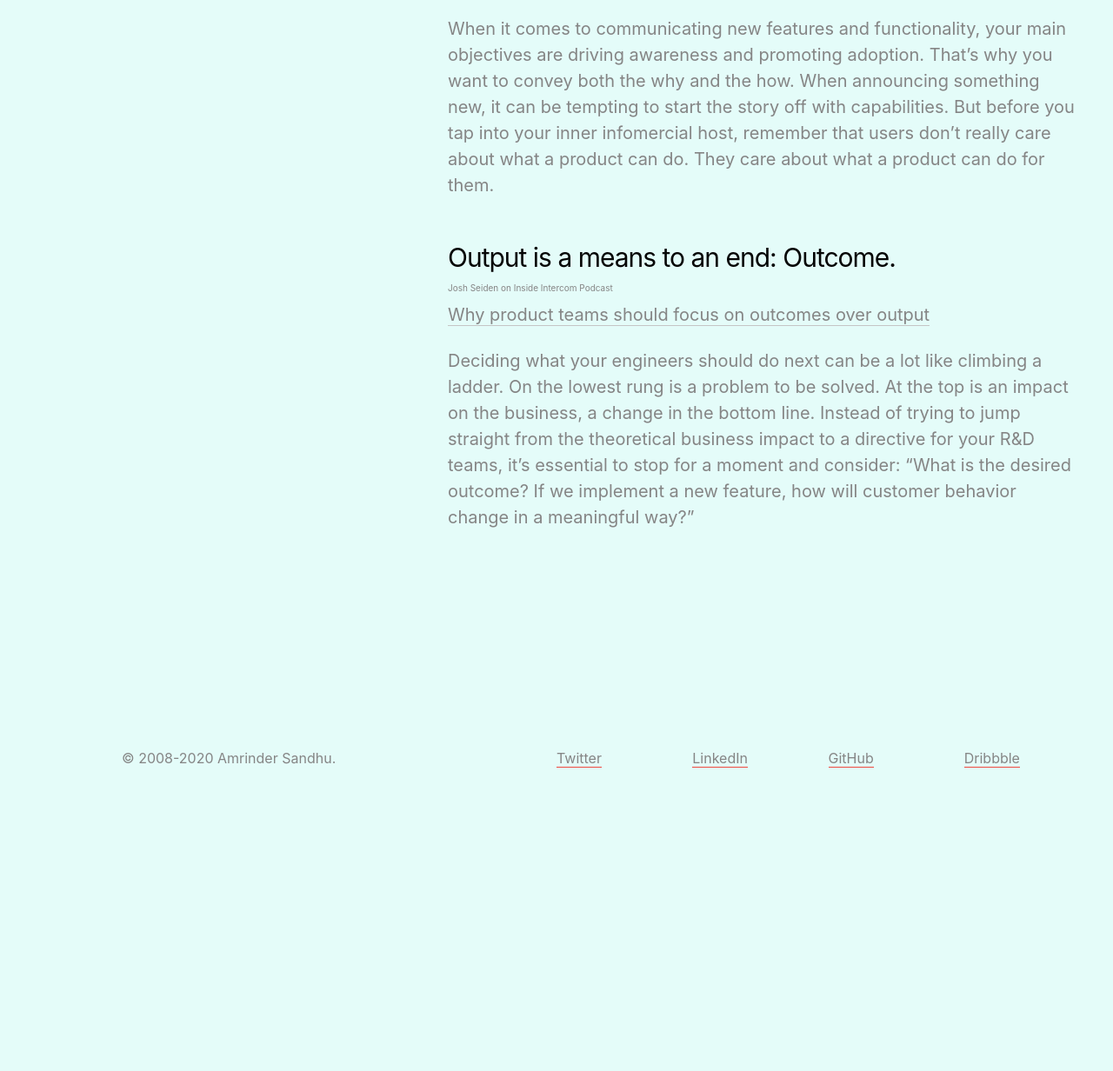
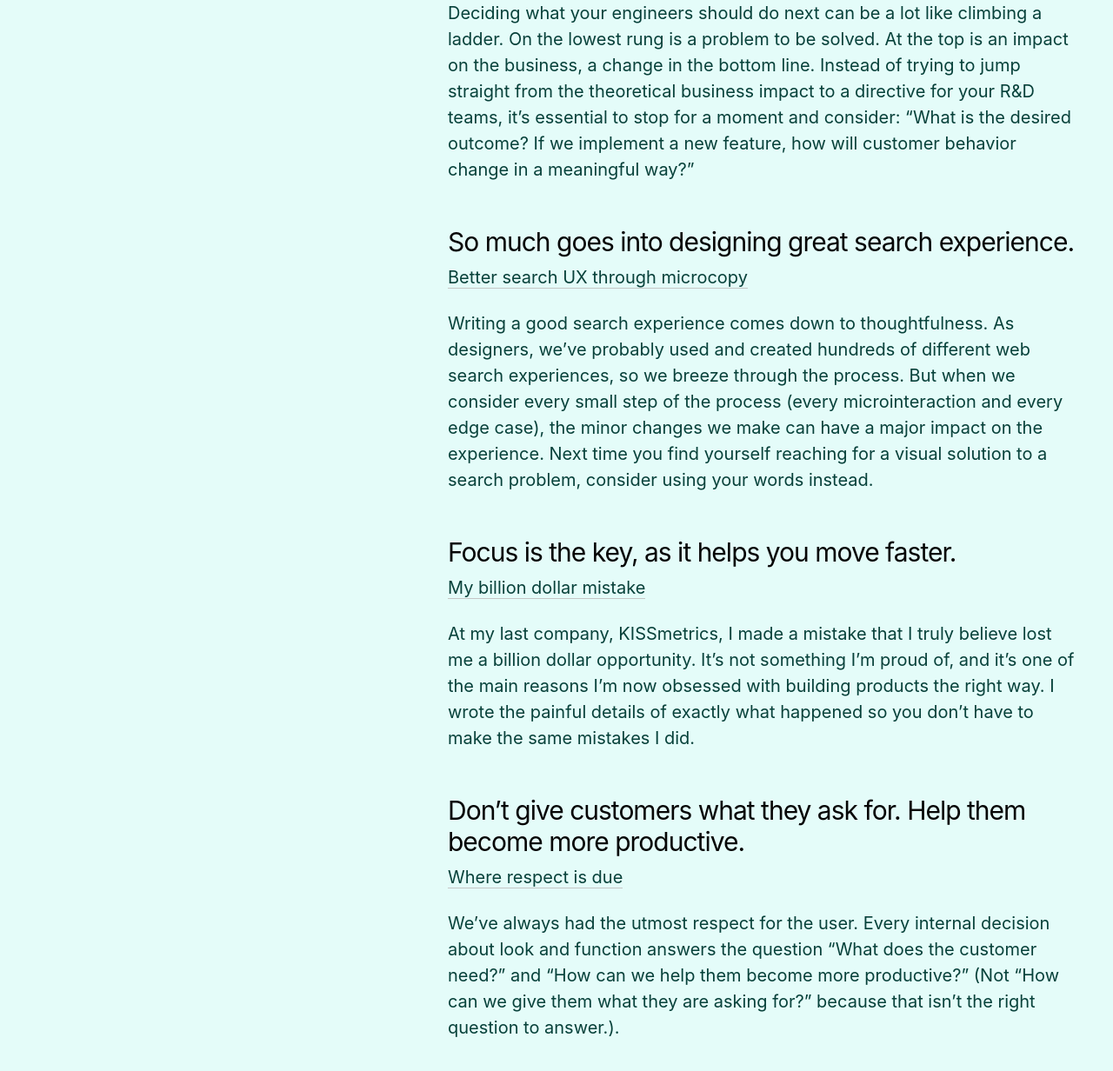
Before and after one commit to harjotgrewal/amrindersandhu, a Jekyll site: the page built from index-old.html, in a window 1280 px wide and 1400 px high, scrolled down 6005 px. Shown: the top 1232 px of the window at 87% size. Built offline with Jekyll 4.4.1, drawn with Linux system fonts in a browser that asks for light colours; before the commit the page ends 6989 px from its top, so only the background shows below that; some of the changed text lies outside the part shown.

Commit message:
[UPDATE][CSS] Text colors

```diff
--- a/_data/entries.yml
+++ b/_data/entries.yml
@@ -4,136 +4,150 @@ journal:
 - {
 	title: '“The definition of success” certainly needs a redesign. It is hugely mistaken.',
 	url: 'https://www.ideo.com/blog/24-more-things-we-want-to-redesign',
-	author: 'IDEO',
 	content-title: '24 more things we want to redesign',
 	content-copy: 'When was the last time you were annoyed by something small? Like the mean, angry noise a chip reader makes when it’s done with your card? Or the mess a pen makes when the cap pops off in your back pocket? Or how deeply, achingly, frustratingly hard it is to tie a water balloon?'
 }
 
 
-- {	title: 'Web development is both fun and frustrating because it is always changing, and fast.',
+- {
+	title: 'Web development is both fun and frustrating because it is always changing, and fast.',
 	url: 'https://css-tricks.com/why-javascript-is-eating-html/',
-	author: 'CSS-Tricks',
 	content-title: 'Why JavaScript is eating HTML',
 	content-copy: 'Web development is always changing. One trend in particular has become very popular lately, and it fundamentally goes against the conventional wisdom about how a web page should be made. It is exciting for some but frustrating for others, and the reasons for both are difficult to explain.'
 }
 
 
-- {	title: 'Code alone can’t solve every problem. It’s okay to do things that don’t scale.',
+- {
+	title: 'Code alone can’t solve every problem. It’s okay to do things that don’t scale.',
 	url: 'https://firstround.com/review/How-design-thinking-transformed-Airbnb-from-failing-startup-to-billion-dollar-business/',
-	author: 'First Round Review',
 	content-title: 'How Design Thinking transformed Airbnb from a failing startup to a billion dollar business',
 	content-copy: 'While Airbnb is data driven, they don’t let data push them around. Instead of developing reactively to metrics, the team often starts with a creative hypothesis, implements a change, reviews how it impacts the business and then repeats that process. <br/> <br/>Individual team members at Airbnb make small bets on new features, and then measure if there’s a meaningful return on the bet. If there’s a payoff, they send more pirates in that direction. This structure encourages employees to take measured, productive risks on behalf of the company that can lead to the development of major new features. It allows Airbnb to move quickly and continually find new opportunities.'
 }
 
 
-- {	title: 'Good design is understanding business and help it grow.',
+- {
+	title: 'Good design is understanding business and help it grow.',
 	url: 'https://twitter.com/jmspool/status/961804803440562176?s=20',
-	author: 'Twitter',
 	content-title: 'Jared Spool @jmspool',
 	content-copy: 'There’s only 5 things execs care about: <br/> • Increasing revenues <br/> • Decreasing costs <br/> • Increasing new business/marketshare <br/> • Increasing revenue from existing customers <br/> • Increasing shareholder value <br/><br/> Design leaders know to frame their team’s efforts as helping these priorities.'
 }
 
 
-- {	title: 'I always rely on a todo list. Now I know it has other benefits.',
+- {
+	title: 'I always rely on a todo list. Now I know it has other benefits.',
 	url: 'http://www.bbc.com/travel/story/20170504-the-japanese-skill-copied-by-the-world',
-	author: 'Fast Company',
 	content-title: 'Writing to-do lists helps your brain (whether or not you finish them)',
 	content-copy: 'Keeping a list of tasks you need to perform is like taking notes when you’re reading a book or listening to a lecture. When you take notes, you need to filter external information, summarize it in your head, and then write it down. Many studies have shown that note taking helps us distill the information we hear and remember it better than we would if we’d just heard or read it.'
 }
 
 
-- {	title: 'Mindfulness also lowers levels of anxiety and depression.',
+- {
+	title: 'Mindfulness also lowers levels of anxiety and depression.',
 	url: 'http://www.bbc.com/travel/story/20170504-the-japanese-skill-copied-by-the-world',
-	author: 'BBC',
 	content-title: 'The Japanese skill copied by the world',
 	content-copy: 'Mindfulness has become trendy around the world in recent years – but in Japan, it’s been ingrained into the culture for centuries.'
 }
 
 
-- {	title: '3 simple but effictive lessons about keeping customers at the center of what you do.',
+- {
+	title: '3 simple but effictive lessons about keeping customers at the center of what you do.',
 	url: 'https://hbr.org/2020/01/turn-your-customers-into-your-community',
-	author: 'Harvard Business Review',
 	content-title: 'Turn your Customers into your Community',
 	content-copy: 'For many organizations, cultivating a community will mean cultivating a new capacity. This is a democratic, not autocratic, route to building customer relationships. It requires trusting instead of controlling, and commitment instead of flightiness.'
 }
 
 
-- {	title: 'Interesting approach for managing your commits.',
+- {
+	title: 'Interesting approach for managing your commits.',
 	url: 'https://hofmannsven.com/2019/commit-message-driven-development',
-	author: 'Sven Hofmann',
 	content-title: 'Commit Message Driven Development',
 	content-copy: 'In software development, we usually start with writing the code. But what if we’d start by writing out the commit message? Follow me through the concept of commit message driven development.'
 }
 
 
-- {	title: 'How to increase focus to solve challenging problems by minimizing distractions.',
+- {
+	title: 'How to increase focus to solve challenging problems by minimizing distractions.',
 	url: 'https://www.smashingmagazine.com/2019/11/better-design-deep-thinking/',
-	author: 'Smashing Magazine',
 	content-title: 'Better Design With Deep Thinking',
 	content-copy: 'Task switching is a design killer. Find out why switching and interruptions are even more serious than you think and how biology makes it difficult to resist the temptation to just check your email every few minutes. Learn how to slay the distraction dragon with five practical tips for increasing focus as you tackle challenging design problems.'
 }
 
 
-- {	title: 'Some useful tips on how to impress your new boss early on.',
+- {
+	title: 'Some useful tips on how to impress your new boss early on.',
 	url: 'https://knowyourteam.com/blog/2019/09/24/how-to-impress-your-new-boss-in-your-first-30-days/" target="_blank',
-	author: 'Know Your Team',
 	content-title: 'How to impress your new boss in your first 30 days',
 	content-copy: 'Exceed expectations • Display excellent writing skills • Accept feedback willingly • Give feedback willingly • Be eager – but set expectations • Be a “manager of one” • Be empathetic • Small gestures make meaningful impact'
 }
 
 
-- {	title: '7 interesting things that made Briana working at Stripe feel different.',
+- {
+	title: '7 interesting things that made Briana working at Stripe feel different.',
 	url: 'https://knowyourteam.com/blog/2019/09/24/how-to-impress-your-new-boss-in-your-first-30-days/',
-	author: 'Twitter',
 	content-title: 'Brianna @zebriez',
 	content-copy: 'I recently left Stripe after 4.5 formative and magical years. Some reflections on what made working at Stripe feel different than working other places:<br>1/Turpentine<br>2/Writing<br>3/Meticulousness<br>4/Principled decision-making<br>5/Ambition<br>6/Talking up<br>7/The API metaphor'
 }
 
 
-- {	title: 'Empathy isn’t about being nice but it can help increase revenue.',
+- {
+	title: 'Empathy isn’t about being nice but it can help increase revenue.',
 	url: 'https://vimeo.com/343056801',
-	author: 'Vimeo • 99U',
 	content-title: 'Michael Ventura: Empathy is your Best Creative Tool',
 	content-copy: 'Entrepreneur and author Michael Ventura has dedicated his career to exploring how empathy can make us better leaders, collaborators, and contributors to society. In his 99U talk, Michael explains that the practice of empathy “isn’t about being nice” — it’s about deep understanding, and learning to apply that understanding to incredibly effective ends.'
 }
 
 
-- {	title: 'I’ve been working remotely for 12 years now, and these practices are must-do.',
+- {
+	title: 'I’ve been working remotely for 12 years now, and these practices are must-do.',
 	url: 'https://weworkremotely.com/10-practices-that-will-ensure-you-succeed-at-remote-work',
-	author: 'We Work Remotely',
 	content-title: '10 Practices that will Ensure You Succeed at Remote Work',
 	content-copy: 'FYI’s co-founder, Marie Prokopets shares some new research on remote work they’ve gathered and a detailed breakdown of 10 practices to ensure remote work success.'
 }
 
 
-- {	title: 'So this is how Amazon innvotes at scale: relentlessly practising their principles.',
+- {
+	title: 'So this is how Amazon innvotes at scale: relentlessly practising their principles.',
 	url: 'https://chiefmartec.com/2019/07/want-innovate-like-amazon-heres-formula',
-	author: 'Chief Marketing Technologist',
 	content-title: 'Want to innovate like Amazon? Here’s their formula',
 	content-copy: 'You can’t escape Amazon in the digital economy. Now a trillion-dollar company, they have disrupted diverse sectors from retail to software development with a deftness and drive that’s admirable and alarming. They actually seem to be speeding up their rate of innovation as they scale, defying the Law of Large Companies that causes giants to get dragged down by their own girth. How do they manage that? A week ago at the MIT Platform Strategy Summit, Dirk Didascalou, vice president of IoT at Amazon Web Services (AWS), laid out their approach to innovating at scale.'
 }
 
 
-- {	title: 'Different ways to communicate product changes and how to select them.',
+- {
+	title: 'Different ways to communicate product changes and how to select them.',
 	url: 'https://community.uservoice.com/blog/how-to-communicate-product-changes-to-your-users/',
-	author: 'UserVoice Blog',
 	content-title: 'How to communicate product changes to your users',
 	content-copy: 'When it comes to communicating new features and functionality, your main objectives are driving awareness and promoting adoption. That’s why you want to convey both the why and the how. When announcing something new, it can be tempting to start the story off with capabilities. But before you tap into your inner infomercial host, remember that users don’t really care about what a product can do. They care about what a product can do for them.'
 }
 
 
-- {	title: 'Output is a means to an end: Outcome.',
+- {
+	title: 'Output is a means to an end: Outcome.',
 	url: 'https://www.intercom.com/blog/podcasts/josh-seiden-on-why-product-teams-should-focus-on-outcome-vs-output/',
-	author: 'Josh Seiden on Inside Intercom Podcast',
 	content-title: 'Why product teams should focus on outcomes over output',
 	content-copy: 'Deciding what your engineers should do next can be a lot like climbing a ladder. On the lowest rung is a problem to be solved. At the top is an impact on the business, a change in the bottom line. Instead of trying to jump straight from the theoretical business impact to a directive for your R&D teams, it’s essential to stop for a moment and consider: “What is the desired outcome? If we implement a new feature, how will customer behavior change in a meaningful way?”'
 }
 
 
+- {
+	title: 'So much goes into designing great search experience.',
+	url: 'https://www.smashingmagazine.com/2019/06/better-search-ux-microcopy/',
+	content-title: 'Better search UX through microcopy',
+	content-copy: 'Writing a good search experience comes down to thoughtfulness. As designers, we’ve probably used and created hundreds of different web search experiences, so we breeze through the process. But when we consider every small step of the process (every microinteraction and every edge case), the minor changes we make can have a major impact on the experience. Next time you find yourself reaching for a visual solution to a search problem, consider using your words instead.'
+}
 
 
+- {
+	title: 'Focus is the key, as it helps you move faster.',
+	url: 'https://producthabits.com/my-billion-dollar-mistake/',
+	content-title: 'My billion dollar mistake',
+	content-copy: 'At my last company, KISSmetrics, I made a mistake that I truly believe lost me a billion dollar opportunity. It’s not something I’m proud of, and it’s one of the main reasons I’m now obsessed with building products the right way. I wrote the painful details of exactly what happened so you don’t have to make the same mistakes I did.'
+}
 
 
-
-
-# FROM AWAYBACK
+- {
+	title: 'Don’t give customers what they ask for. Help them become more productive.',
+	url: 'https://itunes.apple.com/us/story/id1435835881',
+	content-title: 'Where respect is due',
+	content-copy: 'We’ve always had the utmost respect for the user. Every internal decision about look and function answers the question “What does the customer need?” and “How can we help them become more productive?” (Not “How can we give them what they are asking for?” because that isn’t the right question to answer.).'
+}
--- a/css/styles.css
+++ b/css/styles.css
@@ -1142,6 +1142,10 @@ a {
     color: #EF483F; }
   .p-home a {
     border-color: #EF483F; }
+  .p-home p,
+  .p-home strong,
+  .p-home a {
+    color: #07413a; }
   .p-home .c-name path {
     stroke: #EF483F; }
   @media screen and (max-width: 63.9375em) {
@@ -1191,8 +1195,6 @@ a {
         margin-left: -20px; } }
   .p-work .c-billboard__blurb {
     color: #F1FFDF; }
-  .p-work .c-billboard__anime {
-    background-color: #F1FFDF; }
 
 .p-books {
   background-color: #FFF0E3; }
@@ -1216,6 +1218,10 @@ a {
     @media screen and (max-width: 63.9375em) {
       .p-books .c-billboard__blurb {
         margin-right: 65px; } }
+  .p-books .c-book_title {
+    color: #642e00; }
+  .p-books .c-book_author {
+    color: rgba(0, 0, 0, 0.5); }
 
 .p-journal {
   background-color: #FAF5E4; }
@@ -1236,6 +1242,10 @@ a {
     @media screen and (max-width: 63.9375em) {
       .p-journal .c-billboard__blurb {
         margin-right: 85px; } }
+  .p-journal .c-entry__heading {
+    color: #665313; }
+  .p-journal .c-entry__link {
+    color: rgba(0, 0, 0, 0.5); }
 
 /* -------------------- *\
    #UTILITIES
```
Also changed, not shown: _scss/_theme-base.scss (+24 -4 lines), 1 other file.
